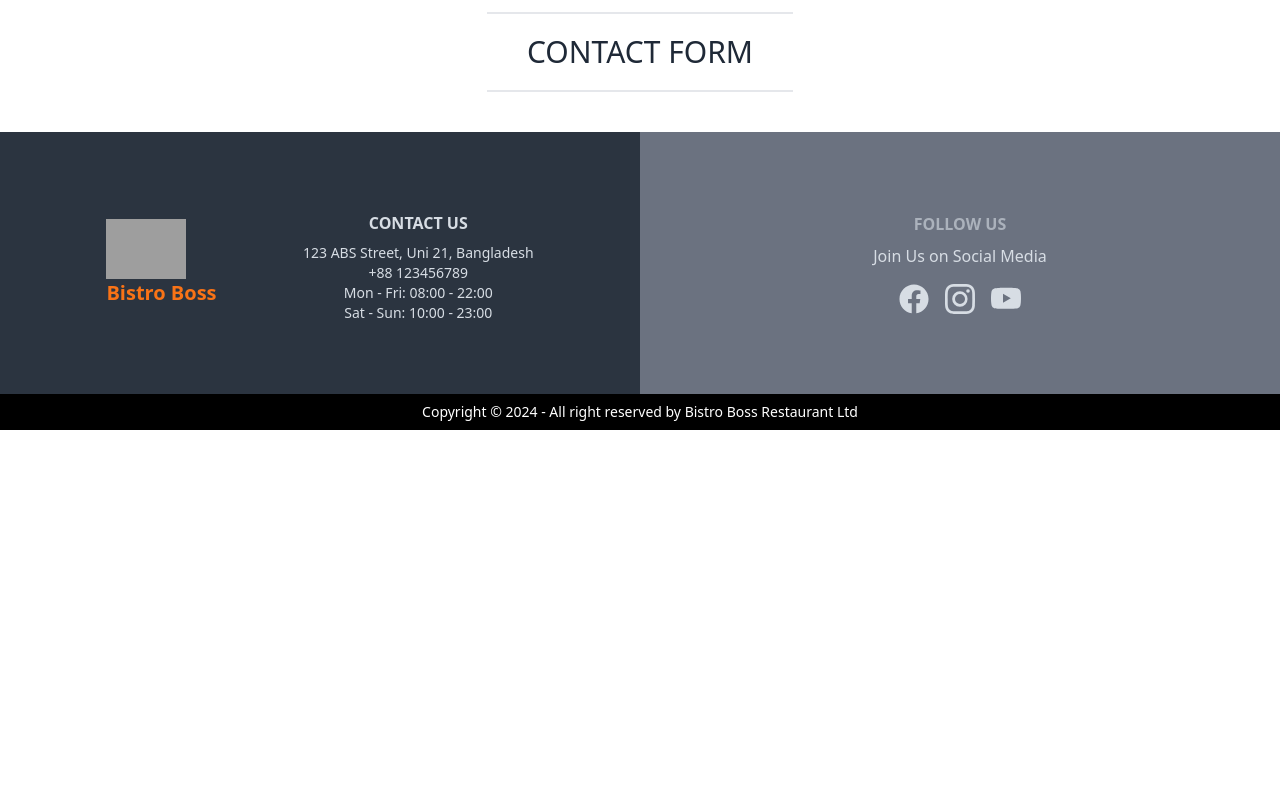
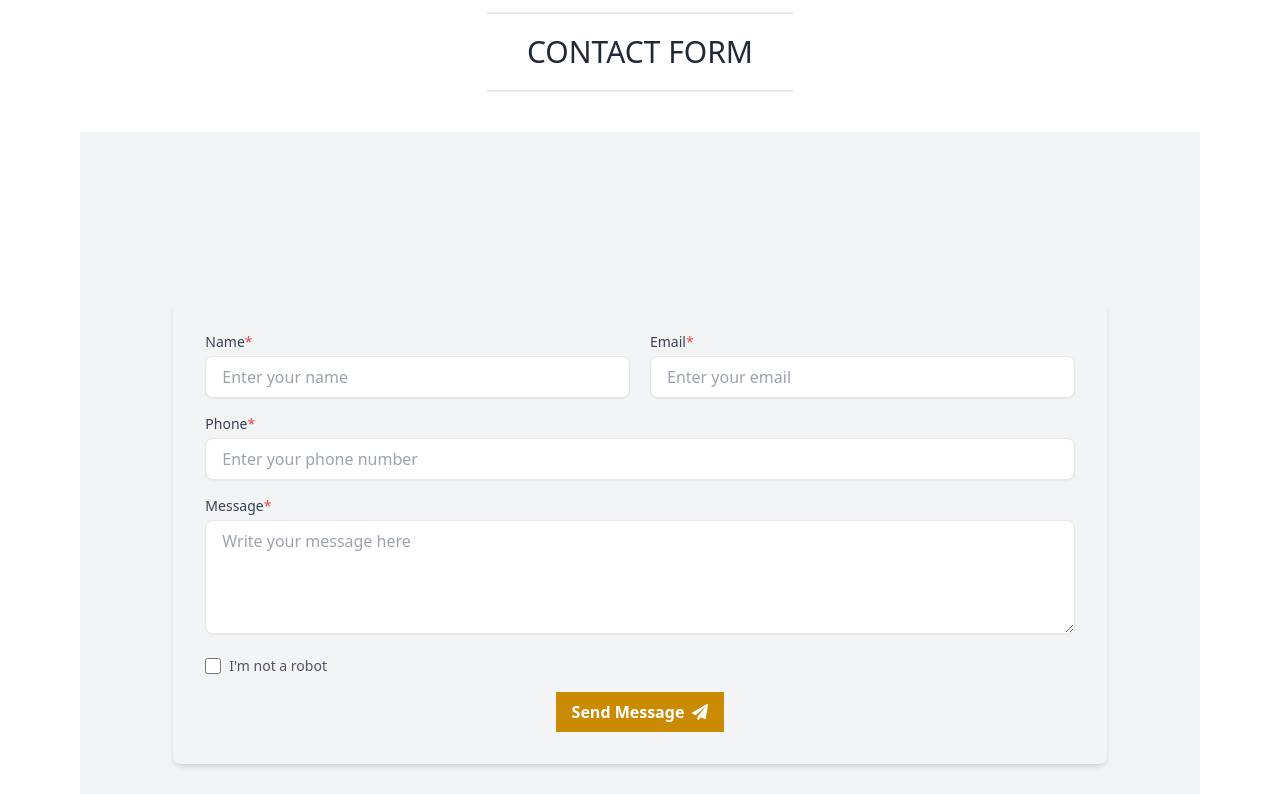
Before and after one commit to kamrul2006/Bistro-Boss-UI, a React (Vite) app: page /Contact in a window 1280 px wide. Shown: the part 1146-1940 px from the top of the page. Before the commit the page ends 1576 px from the top, so only its background shows below. Built offline with nearby package versions, Linux system fonts and the light colour scheme; grey boxes are pictures that could not be loaded.

Commit message:
massege us Added to contact us

```diff
--- a/src/Components/Contact/CONTACTFORM.jsx
+++ b/src/Components/Contact/CONTACTFORM.jsx
@@ -1,10 +1,87 @@
 import React from 'react';
 import HeadingTitle from '../Share/HeadingTitle';
+import { FaPaperPlane } from 'react-icons/fa';
 
 const CONTACTFORM = () => {
     return (
         <div>
             <HeadingTitle subHeading={"Send Us a Message"} heading={"CONTACT FORM"}></HeadingTitle>
+
+            <div className="flex justify-center items-center min-h-screen bg-gray-100 md:mx-20">
+                <div className="w-full md:w-10/12 p-8 rounded-lg shadow-md">
+                    <form className="space-y-4">
+
+                        <div className='grid grid-cols-1 md:grid-cols-2 gap-5'>
+                            <div>
+                                <label htmlFor="name" className="block text-sm font-medium text-gray-700">
+                                    Name<span className="text-red-500">*</span>
+                                </label>
+                                <input
+                                    type="text"
+                                    id="name"
+                                    placeholder="Enter your name"
+                                    className="mt-1 w-full px-4 py-2 border rounded-lg text-gray-700 shadow-sm focus:ring-blue-500 focus:border-blue-500"
+                                />
+                            </div>
+                            <div>
+                                <label htmlFor="email" className="block text-sm font-medium text-gray-700">
+                                    Email<span className="text-red-500">*</span>
+                                </label>
+                                <input
+                                    type="email"
+                                    id="email"
+                                    placeholder="Enter your email"
+                                    className="mt-1 w-full px-4 py-2 border rounded-lg text-gray-700 shadow-sm focus:ring-blue-500 focus:border-blue-500"
+                                />
+                            </div>
+                        </div>
+
+                        <div>
+                            <label htmlFor="phone" className="block text-sm font-medium text-gray-700">
+                                Phone<span className="text-red-500">*</span>
+                            </label>
+                            <input
+                                type="tel"
+                                id="phone"
+                                placeholder="Enter your phone number"
+                                className="mt-1 w-full px-4 py-2 border rounded-lg text-gray-700 shadow-sm focus:ring-blue-500 focus:border-blue-500"
+                            />
+                        </div>
+
+                        <div>
+                            <label htmlFor="message" className="block text-sm font-medium text-gray-700">
+                                Message<span className="text-red-500">*</span>
+                            </label>
+                            <textarea
+                                id="message"
+                                placeholder="Write your message here"
+                                rows="4"
+                                className="mt-1 w-full px-4 py-2 border rounded-lg text-gray-700 shadow-sm focus:ring-blue-500 focus:border-blue-500"
+                            ></textarea>
+                        </div>
+
+                        <div className="flex items-center">
+                            <input
+                                type="checkbox"
+                                id="captcha"
+                                className="h-4 w-4 text-blue-600 border-gray-300 rounded focus:ring-blue-500"
+                            />
+                            <label htmlFor="captcha" className="ml-2 text-sm text-gray-600">
+                                I'm not a robot
+                            </label>
+                        </div>
+
+                        <div className='mx-auto flex justify-center'>
+                            <button
+                                type="submit"
+                                className="w-fit bg-yellow-600 text-white font-semibold py-2 px-4 hover:bg-yellow-700 transition duration-300 mx-auto flex items-center gap-2"
+                            >
+                                Send Message <FaPaperPlane />
+                            </button>
+                        </div>
+                    </form>
+                </div>
+            </div>
 
 
         </div>
```
